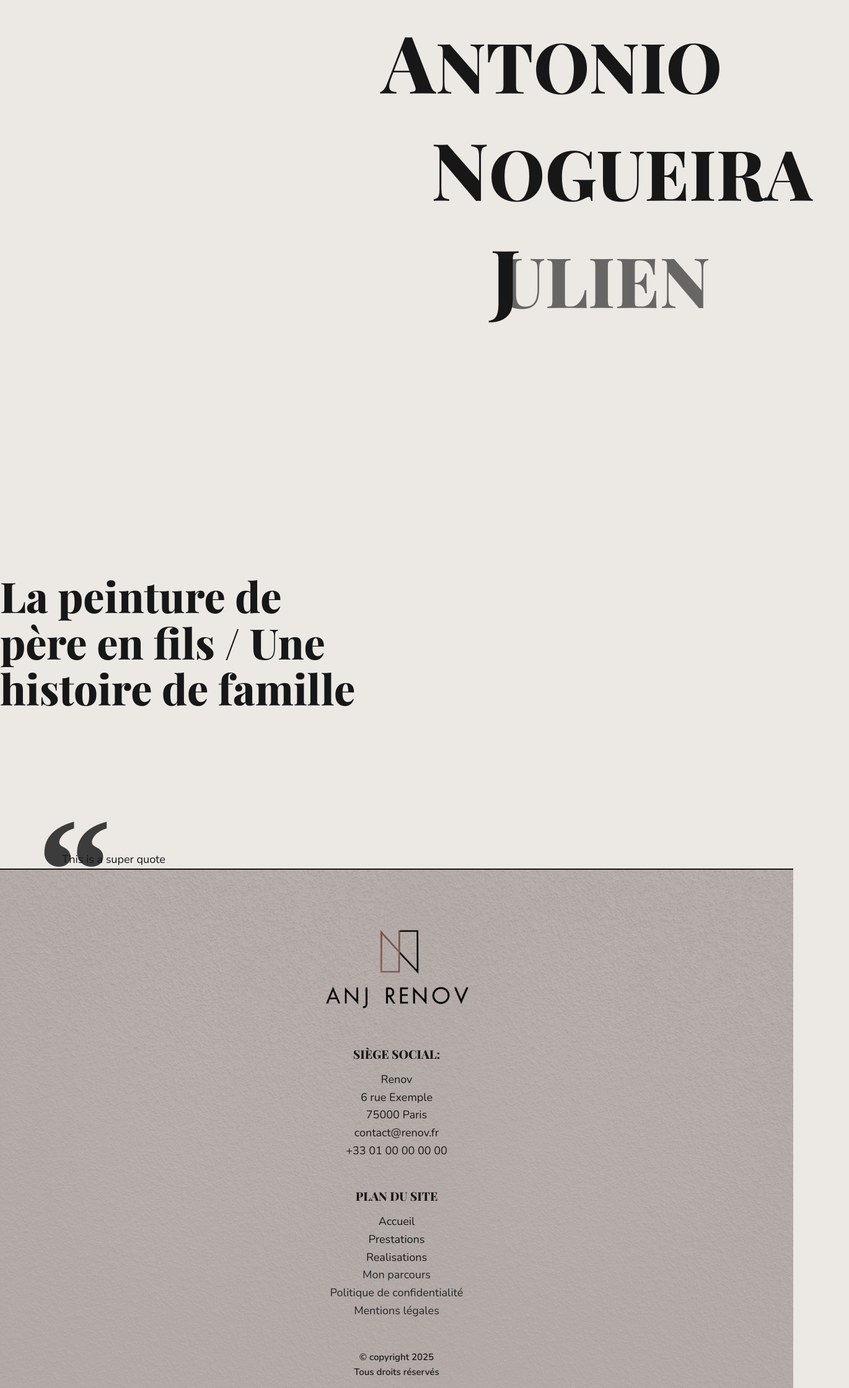
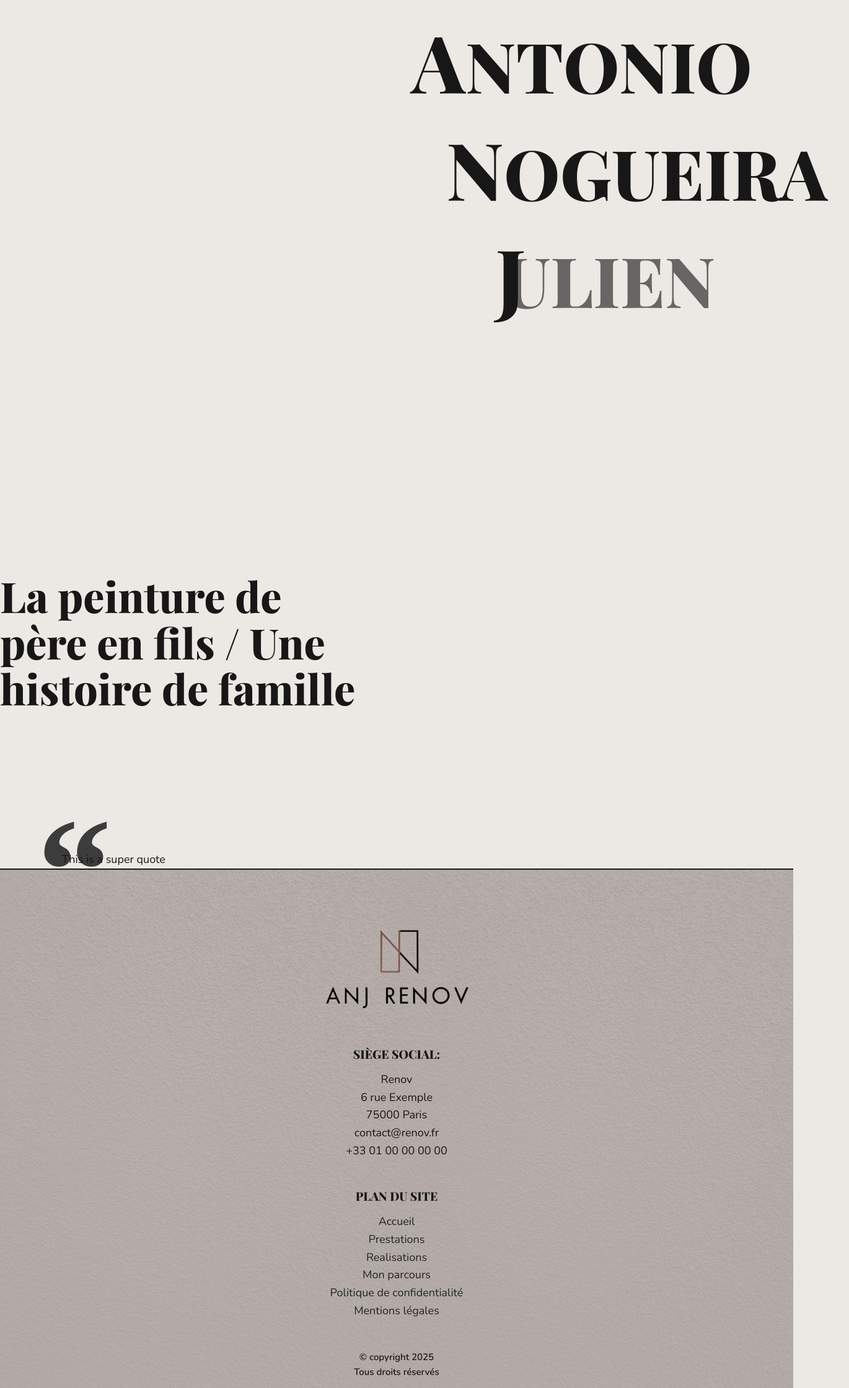
Before and after one commit to aurelienog/renov, a Next.js app: page /about in a window 1280 px wide. Shown: the part 4171-6410 px from the top of the page at 62% size, 1370 px wide, since content can reach past the window. Built offline with nearby package versions, Linux system fonts and the light colour scheme; a web font is replaced by a local one.

Commit message:
add links footer

```diff
--- a/src/components/family/Family.tsx
+++ b/src/components/family/Family.tsx
@@ -22,7 +22,7 @@ function Family() {
         width: '60%',
         height: '100dvh',
         position: 'absolute',
-        left: '48%',
+        left: '50%',
         bottom: '-8rem'
       }}>
         <LettersReveal progress={scrollYProgress}/>
--- a/src/components/footer/Footer.tsx
+++ b/src/components/footer/Footer.tsx
@@ -24,9 +24,9 @@ function Footer(): JSX.Element {
       <article>
         <h2>Plan du site</h2>
         <ul>
-          <li>Accueil</li>
-          <li>Prestations</li>
-          <li>Realisations</li>
+          <li><Link href="/">Accueil</Link></li>
+          <li><Link href="/prestations">Prestations</Link></li>
+          <li><Link href="/realisations">Realisations</Link></li>
           <li><Link href="/about">Mon parcours</Link></li>
           <li><Link href="/confidentiality">Politique de confidentialité</Link></li>
           <li><Link href="/legal">Mentions légales</Link></li>
--- a/src/components/footer/styles.module.css
+++ b/src/components/footer/styles.module.css
@@ -46,6 +46,10 @@
 
   & a {
     text-decoration: none;
+  }
+
+  & a:hover {
+    font-weight: var(--fw-bold);
   }
 }
 
--- a/src/components/letters-reveal/styles.module.css
+++ b/src/components/letters-reveal/styles.module.css
@@ -1,5 +1,5 @@
 .a {
-  padding: 0 0 1rem ;
+  padding: 0 1.5rem 1rem ;
 }
 
 .n {
@@ -7,7 +7,7 @@
 }
 
 .j {
-  padding: 1rem 11rem;
+  padding: 1rem 10rem;
 }
 
 :is(.a, .n, .j) {
```
